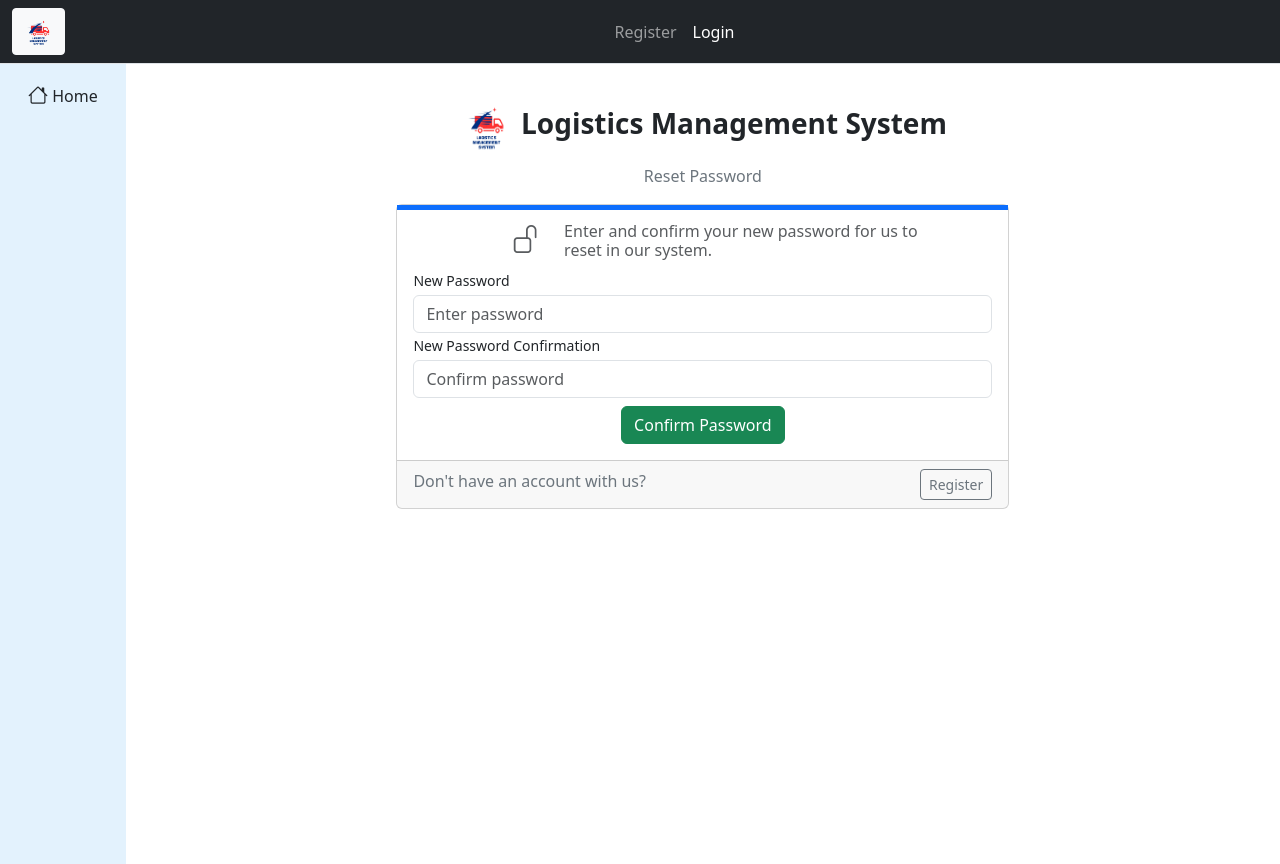
After one commit to JustinDo720/Logistics-Management-System, a Django app: page /accounts/password-reset/1/1/ in a window 1280 px wide. The commit adds this page. Run offline with Django 5.2, Linux system fonts and the light colour scheme; parts of the project's set-up code (start-up, migrations or seed data) failed here and were passed over; some libraries are stand-ins or nearby versions.

Commit message:
Django Email Setup. Password Reset Confirmation

```diff
--- a/templates/registration/login.html
+++ b/templates/registration/login.html
@@ -38,7 +38,7 @@
                                     </div>
                                     {% endif %}
                                     <div class="text-end mb-3">
-                                      <a href="#">Forgot Password</a>
+                                      <a href="{% url 'workers:password_reset' %}" class="text-decoration-none">Forgot Password</a>
                                     </div>
                                     <div class="text-center d-grid g-2">
                                         <button class="btn btn btn-success">Login</button>
--- /dev/null
+++ b/templates/workers/password_reset_confirm.html
@@ -0,0 +1,71 @@
+{% extends 'base/base.html' %}
+
+{% block title %}LMS - Password Reset {% endblock %}
+
+{% block content %}
+<div class="row">
+    <div class="col-12 col-md-1"></div>
+    <div class="col-12 col-md-10">
+        <h3 class="text-center fw-bold mt-3">
+            {% load static %}
+            <img src="{% static 'Logistics_Management_System.png' %}" alt="..." width="55" height="60"> Logistics Management System
+        </h3>
+        <p class="text-center fw-medium text-secondary mb-3">
+            Reset Password
+        </p>
+        <div class="row">
+            <div class="col-12 col-md-8 m-auto">
+                <div class="card">
+                    <span class="border-top border-primary border-5"></span>
+                    <div class="card-body">
+                        <h6 class="card-subtitle mb-2 text-body-secondary">
+                            <div class="row">
+                                <div class="col-12 col-md-3 text-end">
+                                    <i class="bi bi-unlock fs-3"></i>
+                                </div>
+                                <div class="col-12 col-md-8">
+                                    Enter and confirm your new password for us to reset in our system.
+                                </div>
+                            </div>
+                        </h6>
+                        {# Password form #}
+                        <form method="POST">
+                            {% csrf_token %}
+                            <div class="form-group">
+                                <label class="small mb-1" for="id_new_password1">New Password</label>
+                                <input type="password" name="new_password1" autocomplete="new-password"
+                                       class="form-control" required id="id_new_password1"
+                                       placeholder="Enter password"/>
+                            </div>
+                            <div class="form-group">
+                                <label class="small mb-1" for="id_new_password2">New Password Confirmation</label>
+                                <input type="password" name="new_password2" autocomplete="new-password"
+                                       required id="id_new_password2" class="form-control"
+                                       placeholder="Confirm password"/>
+                            </div>
+                            <div class="text-center mt-2">
+                                <button class="btn btn-success">
+                                    Confirm Password
+                                </button>
+                            </div>
+                        </form>
+
+                    </div>
+                    <div class="card-footer text-secondary">
+                        <div class="row">
+                            <div class="col-12 col-md-6 text-start">
+                                Don't have an account with us?
+                            </div>
+                            <div class="col-12 col-md-6 text-end">
+                                <a href="{% url 'workers:register' %}" class="btn btn-sm btn-outline-secondary">Register</a>
+                            </div>
+                        </div>
+                    </div>
+
+                  </div>
+            </div>
+        </div>
+    </div>
+    <div class="col-12 col-md-1"></div>
+</div>
+{% endblock %}
--- /dev/null
+++ b/templates/workers/password_reset_subject.txt
@@ -0,0 +1 @@
+LMS - Login Password Reset
--- a/workers/forms.py
+++ b/workers/forms.py
@@ -1,5 +1,6 @@
 from django import forms
-from django.contrib.auth.forms import UserCreationForm
+from django.contrib.auth.forms import UserCreationForm, PasswordResetForm
+from django.contrib.auth.views import PasswordResetView
 from .models import LMSWorker
 
 # We need to create our own UserCreationForm because we have a custom User model
--- a/workers/urls.py
+++ b/workers/urls.py
@@ -1,5 +1,6 @@
 from django.urls import path
 from . import views
+from django.contrib.auth import views as auth_views
 
 # App Name for name spacing
 app_name = 'workers'  # accessible: workers:path_name --> workers:register
@@ -9,5 +10,13 @@ urlpatterns = [
     path('accounts/clogin/', views.custom_login, name='custom_login'),
     path('accounts/profile/<int:user_id>', views.profile, name='profile'),
     path('accounts/profile/<int:user_id>/delete/', views.del_profile, name='profile_delete'),
-    path('accounts/clogout/', views.custom_logout, name='custom_logout')
+    path('accounts/clogout/', views.custom_logout, name='custom_logout'),
+    # path('accounts/forgot_password/', views.forgot_password, name='forgot_password'),
+    path('accounts/password-reset/', views.EmailResetPassword.as_view(), name='password_reset'),
+    # Confirmation token view from django
+    # uidb64 and token are url parameters so when we use {% url 'workers: password_reset_confirm' uid64=uid token=token%}
+    path('accounts/password-reset/<uidb64>/<token>/', views.CustomPasswordResetConfirmView.as_view(), name='password_reset_confirm'),
+    # Password Complete Url
+    path('accounts/password-reset-complete/',
+         auth_views.PasswordResetCompleteView.as_view(template_name='workers/password_reset_complete.html'), name='password_reset_complete'),
 ]
--- a/workers/views.py
+++ b/workers/views.py
@@ -9,6 +9,9 @@ from django.contrib.auth import authenticate, login, logout
 from django.contrib import messages
 from django.contrib.auth.decorators import login_required
 from django.shortcuts import get_object_or_404
+from django.contrib.auth.views import PasswordResetView, PasswordResetConfirmView
+from django.contrib.messages.views import SuccessMessageMixin
+from django.urls import reverse_lazy
 # Create your views here.
 
 
@@ -109,3 +112,25 @@ def custom_logout(request):
     # Displaying a logout message
     messages.info(request, "You've been logged out from our system.")
     return redirect('logistics_app:home')
+
+def forgot_password(request):
+    return render(request, 'workers/forgot_password.html')
+
+class EmailResetPassword(SuccessMessageMixin, PasswordResetView):
+    template_name = 'workers/forgot_password.html'
+    # Generating the body of our email
+    email_template_name = 'workers/password_reset_email.html'
+    # Generating the subject of our email
+    subject_template_name = 'workers/password_reset_subject.txt'
+    success_message = """
+        If there's an account associated with that email, we've sent you instructions to reset your password.
+        Please note: if you didn't recieve an email, make sure you've entered in the correct email
+    """
+    # AFTER an email was potentially sent
+    success_url = reverse_lazy('login')
+
+# There's an issue where once we submit our form, it actually sends us to the Django Admin Page
+# So... Lets make our custom ResetConfirmView and send us to the the ResetCompleteView if we're successful
+class CustomPasswordResetConfirmView(PasswordResetConfirmView):
+    template_name = 'workers/password_reset_confirm.html'
+    success_url = reverse_lazy('workers:password_reset_complete')
```
Also changed, not shown: logistics_management/settings.py (+8 -0 lines), templates/workers/forgot_password.html (added, +67 -0 lines), templates/workers/password_reset_complete.html (added, +55 -0 lines), templates/workers/password_reset_email.html (added, +12 -0 lines), README.md.
